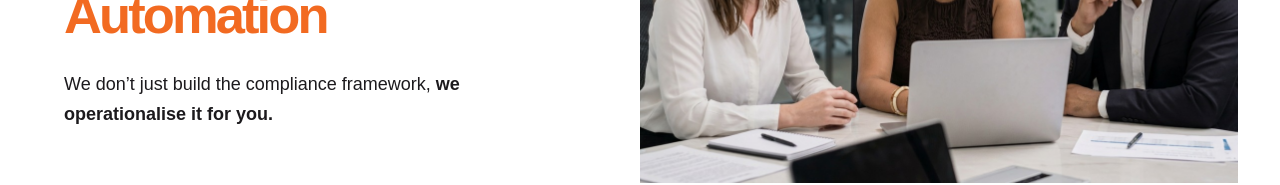
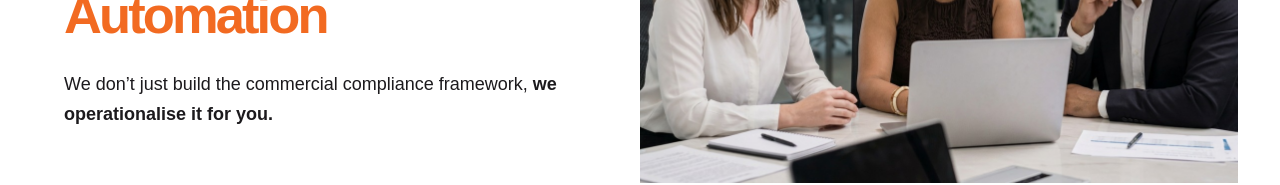
Before and after one commit to eunomiapharmaservices/Eunomia_New_Website, a Next.js app: page / in a window 1280 px wide. Shown: the part 478-663 px from the top of the page. Built offline with nearby package versions, Linux system fonts and the light colour scheme.

Commit message:
Add commercial to homepage compliance tagline

```diff
--- a/app/page.tsx
+++ b/app/page.tsx
@@ -75,7 +75,7 @@ export default function Home() {
           <h1>
             <span className="hero-title-green">Global Healthcare Compliance Services</span>{" "}<span className="hero-title-orange">powered by Automation</span>
           </h1>
-          <p className="hero-lede">We don’t just build the compliance framework, <strong>we operationalise it for you.</strong></p>
+          <p className="hero-lede">We don’t just build the commercial compliance framework, <strong>we operationalise it for you.</strong></p>
 
         </div>
         <div className="hero-signal" aria-label="Eunomia delivery model">
```
